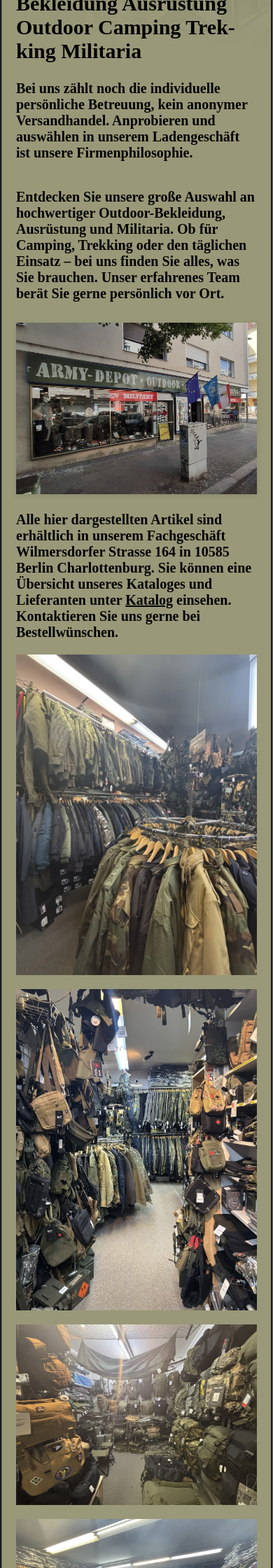
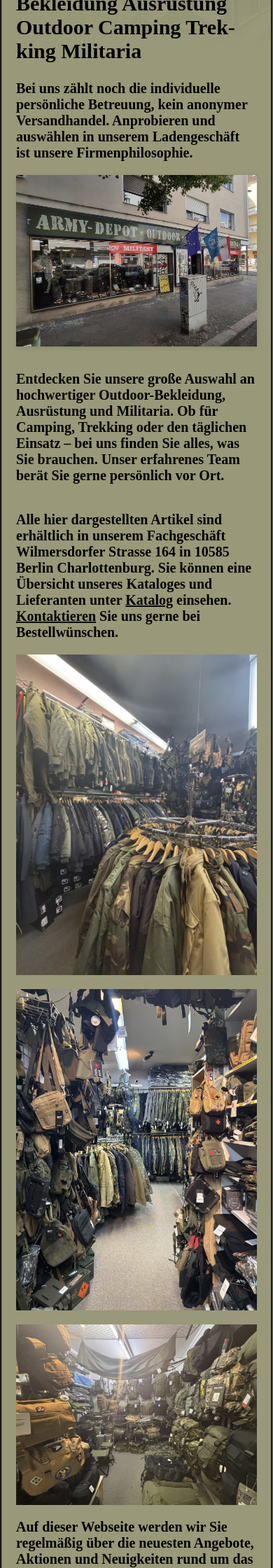
Before and after one commit to DevinTDHa/army-depot-berlin, a Jekyll site: the page built from index.md, in a window 390 px wide. Shown: the part 397-2637 px from the top of the page at 70% size. Built offline with Jekyll 4.4.1, drawn with Linux system fonts in a browser that asks for light colours; some of the changed text lies outside the part shown.

Commit message:
start website tweaks

```diff
--- a/_includes/text_image_layout.html
+++ b/_includes/text_image_layout.html
@@ -34,19 +34,10 @@
     box-shadow: 0 2px 8px rgba(0, 0, 0, 0.1);
   }
 
-  /* Responsive order for mobile */
-  @media (max-width: 768px) {
-    .image-column {
-      order: 2; /* Text always comes first on mobile */
-    }
-    .text-column {
-      order: 1;
-    }
-  }
 </style>
 
 {% if include.image_position == 'left' or include.image_position == 'l' %}
-<div class="grid-container">
+<div class="grid-container image-left">
   <div class="image-column">
     {% if include.image %}
     <img
@@ -62,7 +53,7 @@
   </div>
 </div>
 {% else %}
-<div class="grid-container">
+<div class="grid-container image-right">
   <div class="text-column">
     {{ include.text | markdownify | default: "No text provided" }}
   </div>
--- a/index.md
+++ b/index.md
@@ -13,12 +13,13 @@ Bei uns zählt noch die individuelle persönliche Betreuung, kein anonymer Versa
     text="Entdecken Sie unsere große Auswahl an hochwertiger Outdoor-Bekleidung, Ausrüstung und Militaria. Ob für Camping, Trekking oder den täglichen Einsatz – bei uns finden Sie alles, was Sie brauchen. Unser erfahrenes Team berät Sie gerne persönlich vor Ort."
     image="/assets/images/ad_draussen.webp"
     image_alt="Fahnen und Ausrüstung im Schaufenster des Army Depot Berlin"
+    image_position="l"
 %}
 
-Alle hier dargestellten Artikel sind erhältlich in unserem Fachgeschäft Wilmersdorfer Strasse 164 in 10585 Berlin Charlottenburg. Sie können eine Übersicht unseres Kataloges und Lieferanten unter [Katalog](./katalog/) einsehen. Kontaktieren Sie uns gerne bei Bestellwünschen.
+Alle hier dargestellten Artikel sind erhältlich in unserem Fachgeschäft Wilmersdorfer Strasse 164 in 10585 Berlin Charlottenburg. Sie können eine Übersicht unseres Kataloges und Lieferanten unter [Katalog](./katalog/) einsehen. [Kontaktieren](./kontakt) Sie uns gerne bei Bestellwünschen.
 
 
-{% include gallery.html columns=3 images=site.data.galerie %}
+{% include gallery.html columns=3 images=site.data.start %}
 
 Auf dieser Webseite werden wir Sie regelmäßig über die neuesten Angebote, Aktionen und Neuigkeiten rund um das Army Depot informieren. Besuchen Sie dafür unsere [Neuigkeiten](./neuigkeiten). Weiter unten auf dieser Seite finden Sie auch eine Übersicht über das Neuste.
 
```
Also changed, not shown: other parts of index.md (+15 -0 lines), _data/start.yml (added, +23 -0 lines), kontakt.md (+1 -1 lines).
